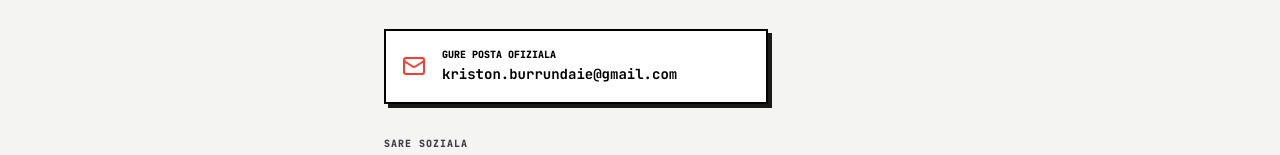
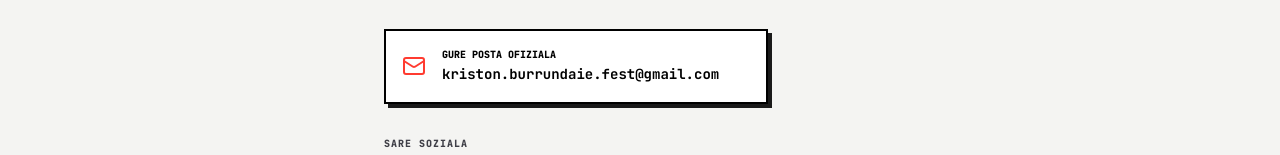
Before and after one commit to mikelalda/kriston_burrundaie, a React (Vite) app: page / in a window 1280 px wide. Shown: the part 3597-3752 px from the top of the page. Built offline with nearby package versions, Linux system fonts and the light colour scheme.

Commit message:
emaila aldatu

```diff
--- a/src/components/Contact.tsx
+++ b/src/components/Contact.tsx
@@ -90,8 +90,8 @@ export default function Contact() {
                 <Mail className="w-6 h-6 text-[#ff3b30]" />
                 <div>
                   <p className="text-[10px] font-mono text-zinc-650 uppercase font-black">Gure Posta Ofiziala</p>
-                  <a href="mailto:kriston.burrundaie@gmail.com" className="text-black hover:text-[#ff3b30] font-bold transition-colors text-sm font-mono">
-                    kriston.burrundaie@gmail.com
+                  <a href="mailto:kriston.burrundaie.fest@gmail.com" className="text-black hover:text-[#ff3b30] font-bold transition-colors text-sm font-mono">
+                    kriston.burrundaie.fest@gmail.com
                   </a>
                 </div>
               </div>
```
